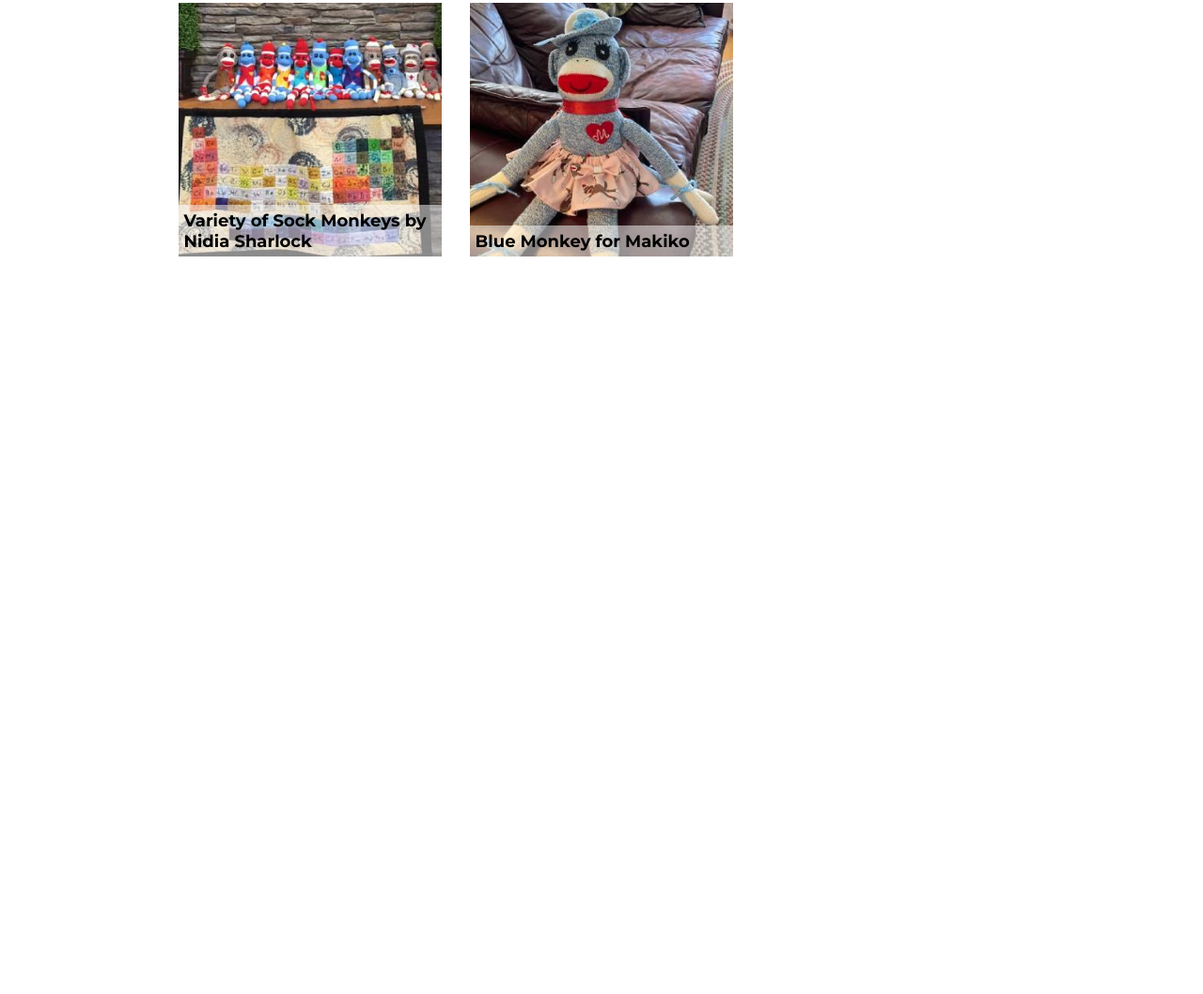
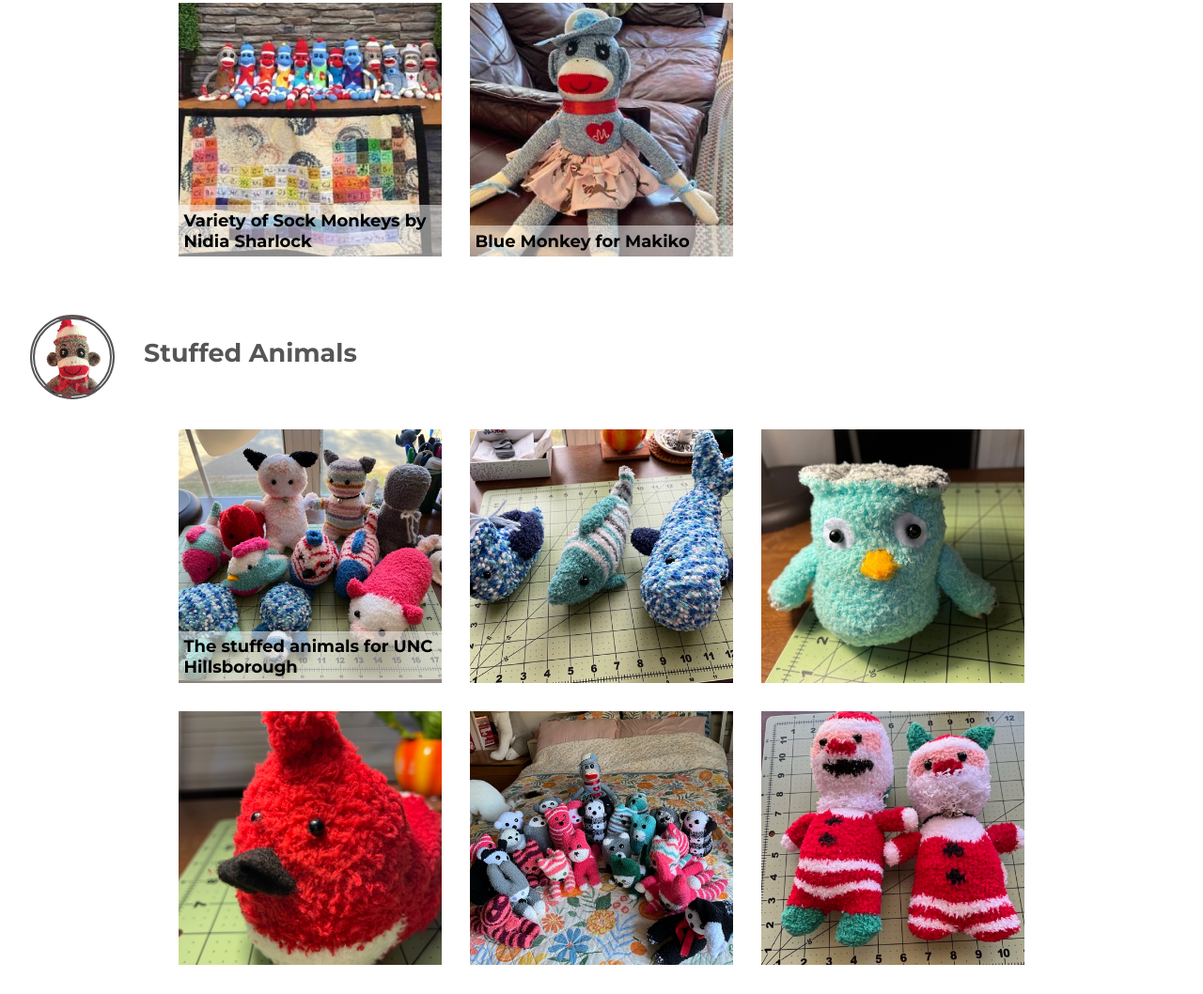
Before and after one commit to HirokoS/SockMonkey, a plain HTML site: page gallery.html in a window 1280 px wide. Shown: the part 780-1838 px from the top of the page at 94% size. Before the commit the page ends 1084 px from the top, so only its background shows below. Drawn offline with Linux system fonts and the light colour scheme.

Commit message:
contents added

```diff
--- a/gallery.html
+++ b/gallery.html
@@ -48,7 +48,34 @@
                 Blue Monkey for Makiko
             </h1>
         </article>
+    </section>
 
+    <section >
+        <div class="icon"></div><span class="icon-text">Stuffed Animals</span>
+    </section>
+
+    <section class="cards">
+        <article>
+            <img class="article-img" src="images_Gallery/Critters 1.jpg" alt="Staffed Animals"/>
+            <h1 class="article-title">
+                The stuffed animals for UNC Hillsborough
+            </h1>
+        </article>
+        <article>
+            <img class="article-img" src="images_Gallery/Critters 2.jpg" alt="Blue Fish"/>
+        </article>
+        <article>
+            <img class="article-img" src="images_Gallery/Critters 3.jpg" alt="Little Bird"/>
+        </article>
+        <article>
+            <img class="article-img" src="images_Gallery/Critters 4.JPG" alt="Red Bird"/>
+        </article>
+        <article>
+            <img class="article-img" src="images_Gallery/Critters 5.JPG" alt="Staffed Animals"/>
+        </article>
+        <article>
+            <img class="article-img" src="images_Gallery/Santas.jpg" alt="Santa Clause"/>
+        </article>
     </section>
 
     <script src="script.js"></script>
--- a/style.css
+++ b/style.css
@@ -216,6 +216,7 @@ section.counters{
 .icon-text {
     font-size: 1.5rem;
     color: #555;
+    font-weight: 700;
 }
 
 .cards {
@@ -414,6 +415,12 @@ section.history{
     section.article h2{
        font-size: 1rem;
     }
+
+    .icon{
+        width: 2rem;
+        height: 2rem;
+
+    }
 }
 
 @media (max-width: 340px){
```
Also changed, not shown: images_Gallery/Critters 1.jpg (added), images_Gallery/Critters 2.jpg (added), images_Gallery/Critters 3.jpg (added), images_Gallery/Critters 4.JPG (added), images_Gallery/Critters 5.JPG (added), images_Gallery/Santas.jpg (added).
